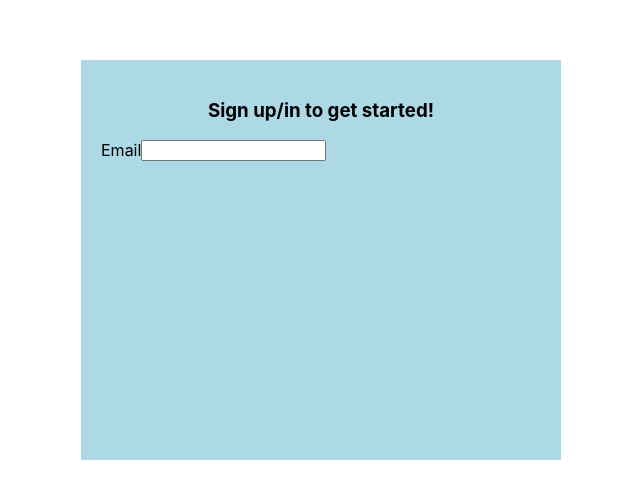
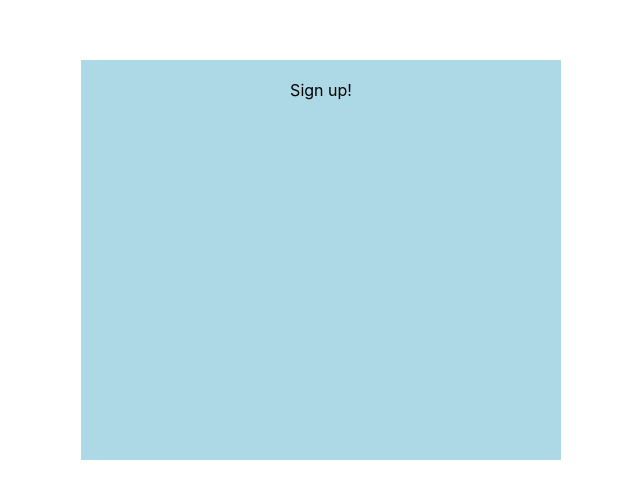
Before and after one commit to redariaz/lts-frontend, a React (Create React App) app: page / in a window 1280 px wide. Shown: the part 140-638 px from the top of the page, without its empty margins (319-959 px from the left). Built offline with nearby package versions, Linux system fonts and the light colour scheme.

Commit message:
changes in login page

```diff
--- a/src/Components/Login.js
+++ b/src/Components/Login.js
@@ -1,18 +1,14 @@
 import React from 'react'
 import './styles/custom-styles.css';
+import { Card } from 'react-bootstrap';
 
 function Login() {
   return (
     <div className='outerContainer'>
       <div className="loginContainer">
-        <h3>Sign up/in to get started!</h3>
-        <div className="emailContainer">
-            <label>Email</label>
-            <input
-              type="text"
-              className='form-control form-control-sm'
-            />
-        </div>
+        <Card>
+          <Card.Header class='cardHeader'>Sign up!</Card.Header>
+        </Card>
       </div>
     </div>
   )
--- a/src/Components/styles/custom-styles.css
+++ b/src/Components/styles/custom-styles.css
@@ -17,3 +17,8 @@
     display: flex;
     text-align: left;
 }
+
+.cardHeader {
+    align-items: center;
+    font-weight: bold;
+}
```
